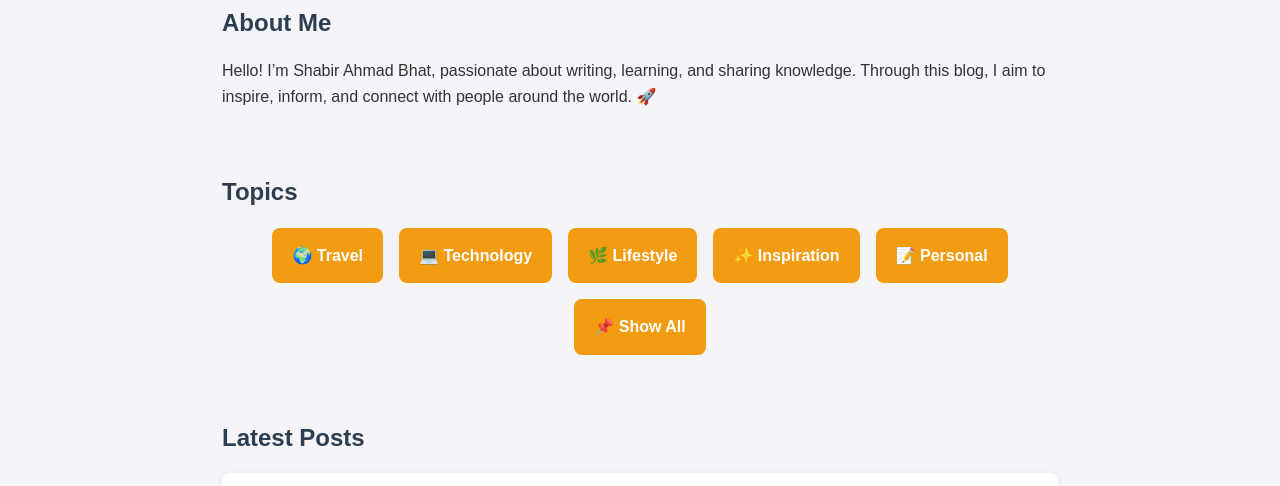
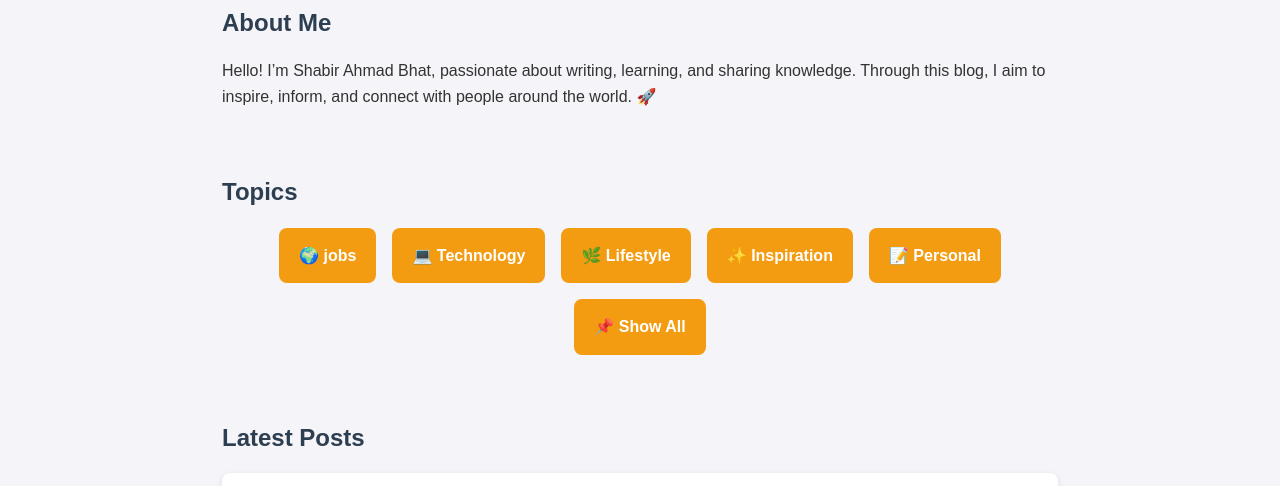
Before and after one commit to bhatcomputerkng/shabirs-blog, a plain HTML site: page index.html in a window 1280 px wide. Shown: the part 602-1088 px from the top of the page. Drawn offline with Linux system fonts and the light colour scheme.

Commit message:
Update index.html

```diff
--- a/index.html
+++ b/index.html
@@ -54,7 +54,7 @@
   <section id="topics" class="container">
     <h2>Topics</h2>
     <div class="topics-grid">
-      <div class="topic-card" onclick="filterPosts('travel')">🌍 Travel</div>
+      <div class="topic-card" onclick="filterPosts('jobs')">🌍 jobs</div>
       <div class="topic-card" onclick="filterPosts('technology')">💻 Technology</div>
       <div class="topic-card" onclick="filterPosts('lifestyle')">🌿 Lifestyle</div>
       <div class="topic-card" onclick="filterPosts('inspiration')">✨ Inspiration</div>
```
